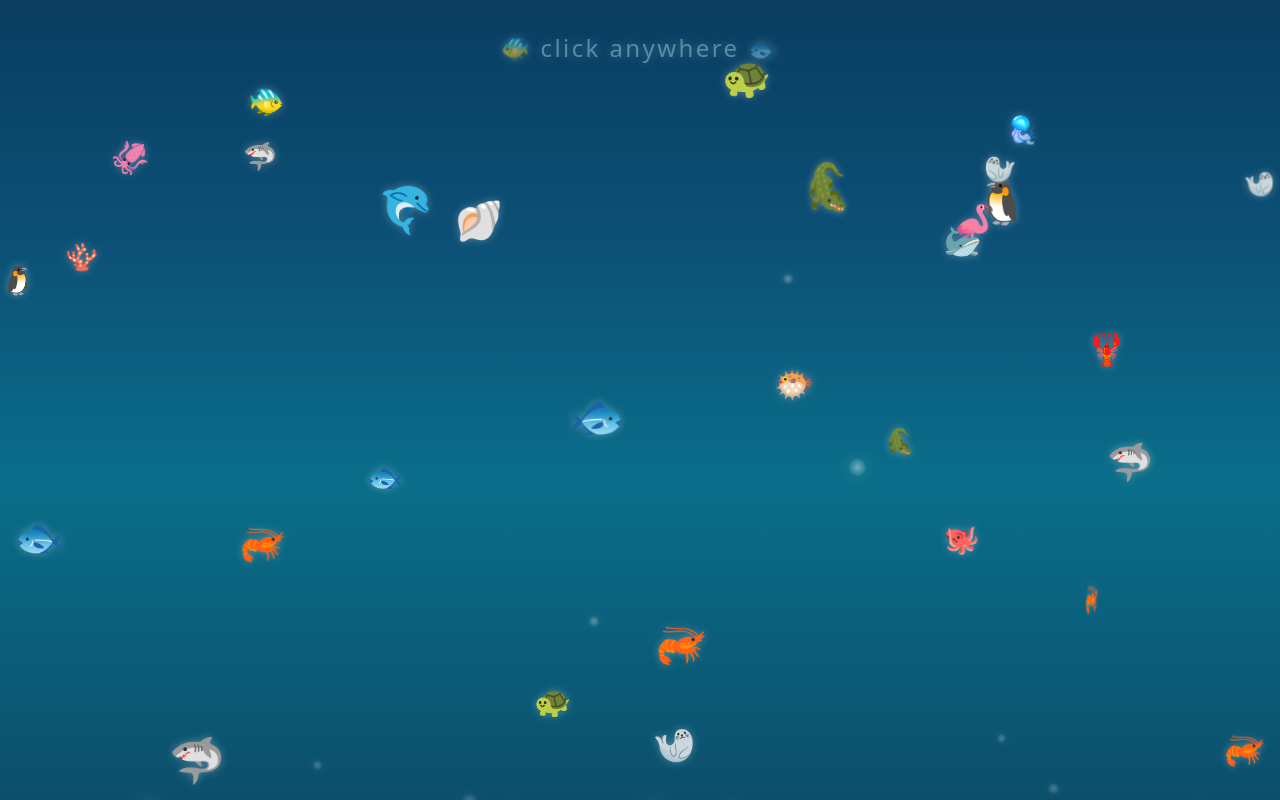
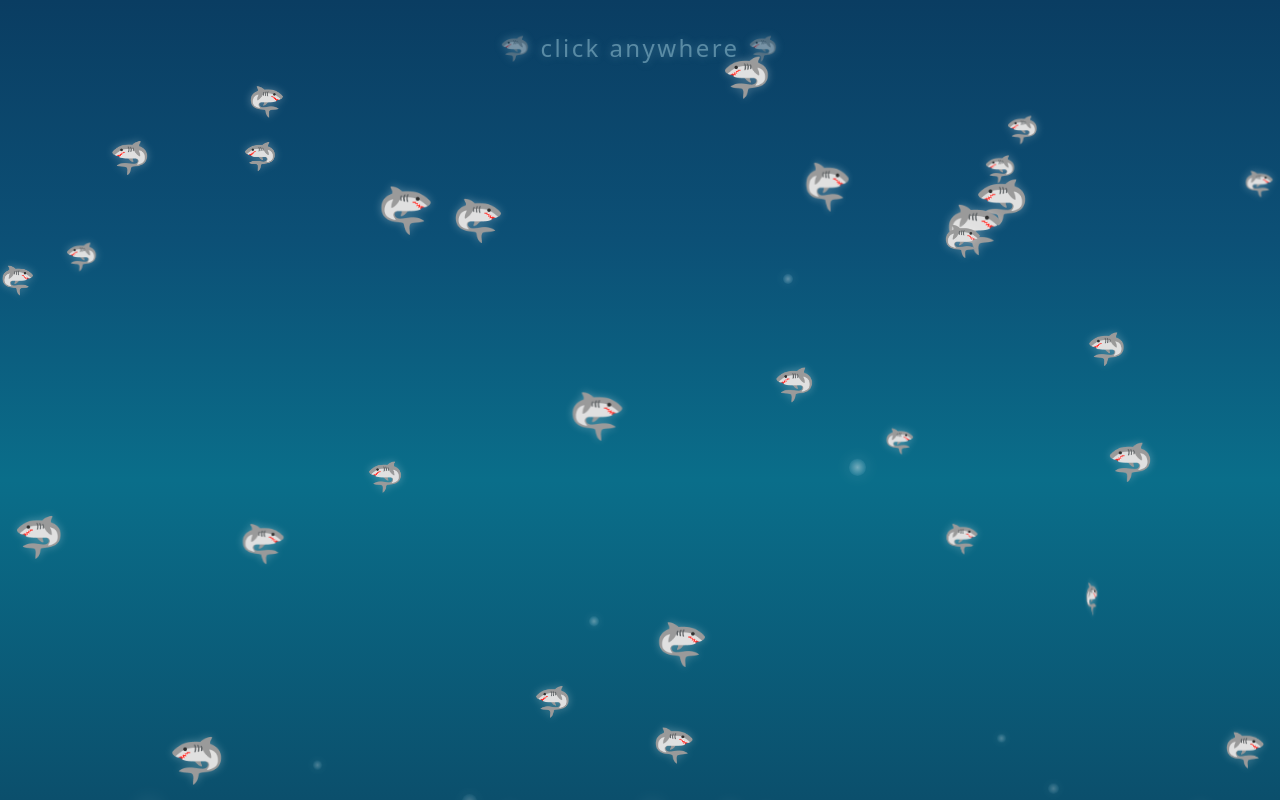
Before and after one commit to eculic-figma/make-local-config, a React (Vite) app: page / in a window 1280 px wide. Built offline with nearby package versions, Linux system fonts and the light colour scheme.

Commit message:
Save changes before sharing

```diff
--- a/src/App.tsx
+++ b/src/App.tsx
@@ -1,7 +1,7 @@
 import { useCallback, useEffect, useRef, useState } from "react";
 import "./App.css";
 
-const FISH_EMOJIS = ["🐟", "🐠", "🐡", "🐋", "🐳", "🦈", "🐙", "🦑", "🦀", "🐢", "🦞", "🐚", "🦐", "🪼", "🐬", "🦭", "🐧", "🦩", "🐊", "🪸"];
+const FISH_EMOJIS = ["🦈"];
 const FISH_COUNT = 30;
 const FLEE_RADIUS = 200;
 const FLEE_FORCE = 300;
@@ -189,7 +189,7 @@ export default function App() {
           textShadow: "0 0 10px rgba(173,216,230,0.5)",
         }}
       >
-        🐠 click anywhere 🐟
+        🦈 click anywhere 🦈
       </div>
 
       <style>{`
```
